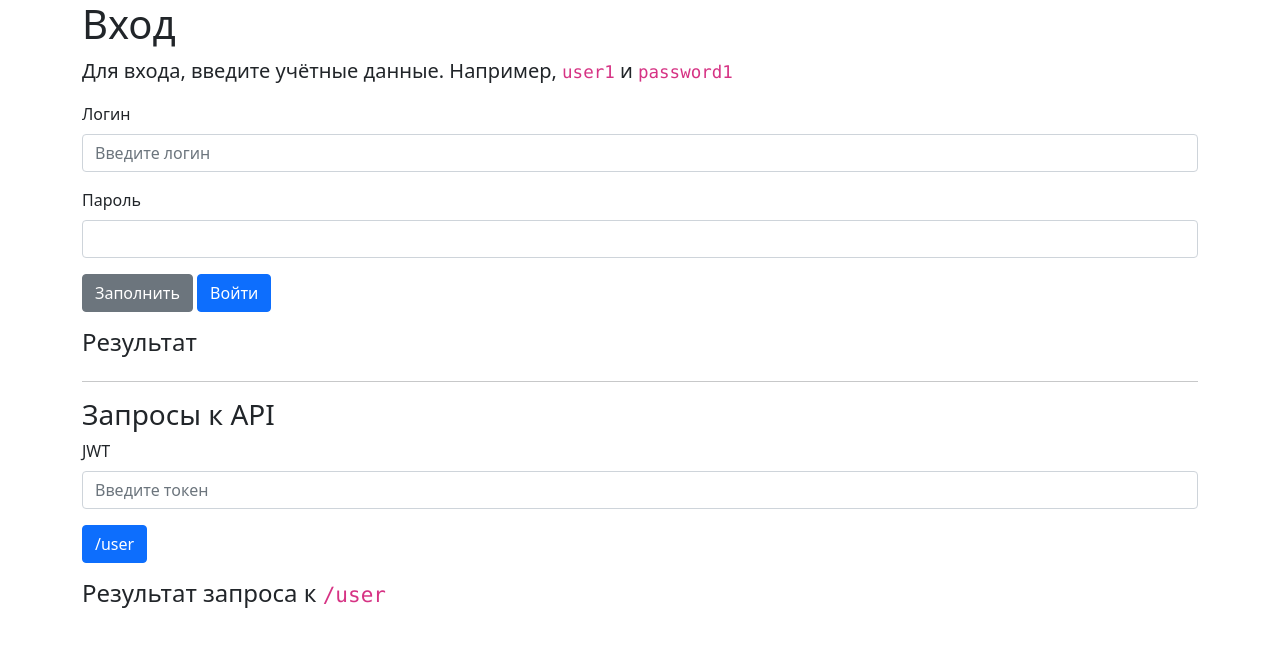
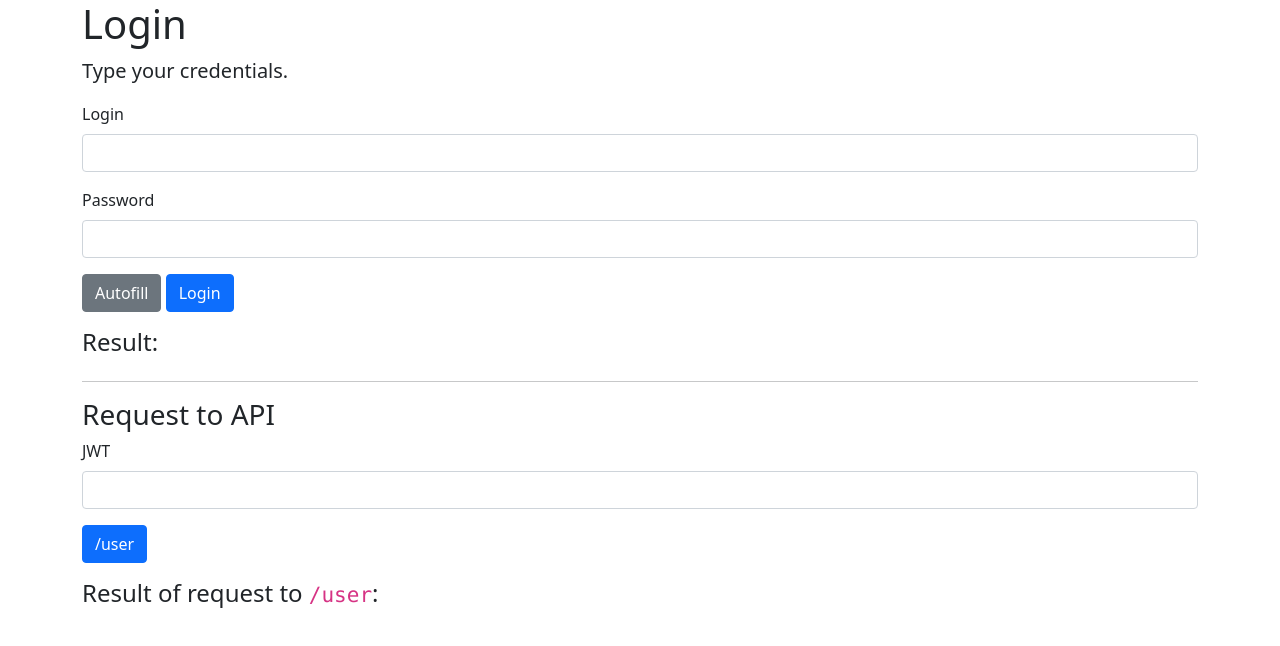
Before and after one commit to DrShiz/specialist_ajax, a website: page node-jwt/public/login.html in a window 1280 px wide. Drawn offline with nearby package versions, Linux system fonts and the light colour scheme.

Commit message:
complete lab-3

```diff
--- a/node-jwt/public/login.html
+++ b/node-jwt/public/login.html
@@ -10,29 +10,28 @@
       crossorigin="anonymous"
     />
 
-    <title>Пример работы с JWT</title>
+    <title>Working with JWT example</title>
   </head>
 
   <body>
     <div class="container">
       <div class="row">
-        <h1>Вход</h1>
-        <p class="lead">Для входа, введите учётные данные. Например, <code>user1</code> и <code>password1</code></p>
+        <h1>Login</h1>
+        <p class="lead">Type your credentials.</p>
 
         <form name="post1">
           <div class="mb-3">
-            <label for="login" class="form-label">Логин</label>
+            <label for="login" class="form-label">Login</label>
             <input
               type="text"
               class="form-control"
               name="login"
               id="login"
-              placeholder="Введите логин"
               autocomplete="off"
             />
           </div>
           <div class="mb-3">
-            <label for="password" class="form-label">Пароль</label>
+            <label for="password" class="form-label">Password</label>
             <input class="form-control" name="password" id="password" />
           </div>
           <div class="mb-3">
@@ -40,27 +39,27 @@
               class="btn  btn-secondary"
               type="button"
               id="btnFill"
-              value="Заполнить"
+              value="Autofill"
               onclick="fillValue()"
             />
             <input
               class="btn btn-primary"
               type="button"
               id="btnLogin"
-              value="Войти"
+              value="Login"
               onclick="fn()"
             />
           </div>
         </form>
 
-        <h4>Результат</h4>
+        <h4>Result:</h4>
         <div id="result" class="text-break"></div>
       </div>
 
       <hr />
 
       <section>
-        <h3>Запросы к API</h3>
+        <h3>Request to API</h3>
         <div class="mb-3">
             <label for="jwt_token" class="form-label">JWT</label>
             <input
@@ -68,7 +67,6 @@
               class="form-control"
               name="jwt_token"
               id="jwt_token"
-              placeholder="Введите токен"
               autocomplete="off"
             />
         </div>
@@ -82,15 +80,16 @@
               onclick="user()"
             />
         </div>
-        <h4>Результат запроса к <code>/user</code></h4>
+        <h4>Result of request to <code>/user</code>:</h4>
         <div id="result2" class="text-break"></div>
-     </section>
+      </section>
     </div>
     <script>
-        function fillValue(){
-            login.value = 'user1';
-            password.value = 'password1';
-        }
+      function fillValue(){
+          login.value = 'user1';
+          password.value = 'password1';
+      };
+
       function fn() {
         fetch("/api/auth", {
           // credentials: 'include',
@@ -106,27 +105,37 @@
             password: password.value,
           }),
         })
-          .then((body) => body.json())
-          .then((body) => (result.innerHTML = JSON.stringify(body, null, " ")));
+          .then(body => body.json())
+          .then(body => {
+            // result.innerHTML = JSON.stringify(body, null, " ");
+            let token;
+            if(body.token) {
+              token = body.token;
+              localStorage.setItem('token', token);
+            };
+          });
 
-      }
+      };
 
       function user(){
+        const jwtToken = localStorage.getItem('token');
+        if(!jwtToken) return;
+
         fetch("/user", {
           // credentials: 'include',
           method: "GET",
           mode: "cors",
-          url: `http://127.0.0.1:3000`,
+          url: "http://127.0.0.1:3000",
           headers: {
             "Accept": "application/json",
             "Content-Type": "application/json",
-            "Authorization": "Bearer " + jwt_token.value,
+            "Authorization": "Bearer " + jwtToken,
           },
         })
           .then((body) => body.json())
           .then((body) => (result2.innerHTML = JSON.stringify(body, null, " ")));
 
-      }
+      };
     </script>
 
     <script
```
